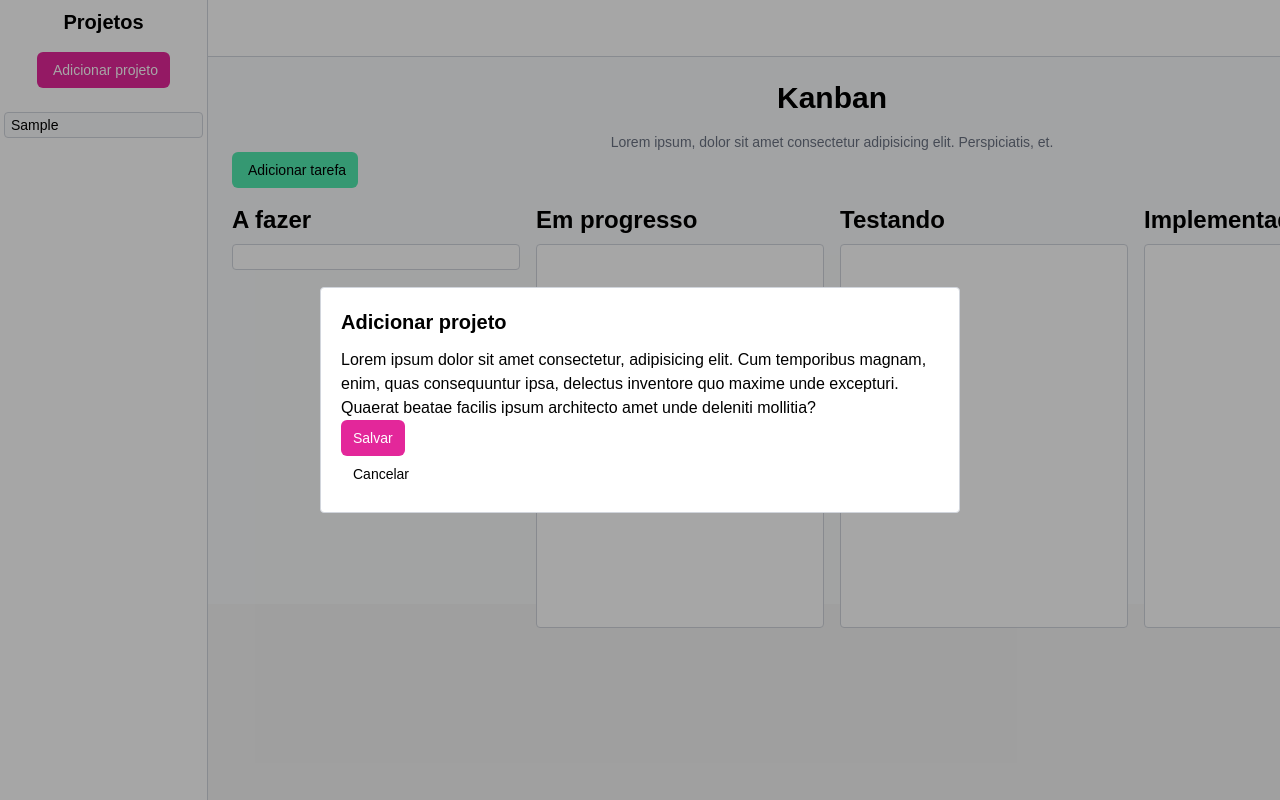
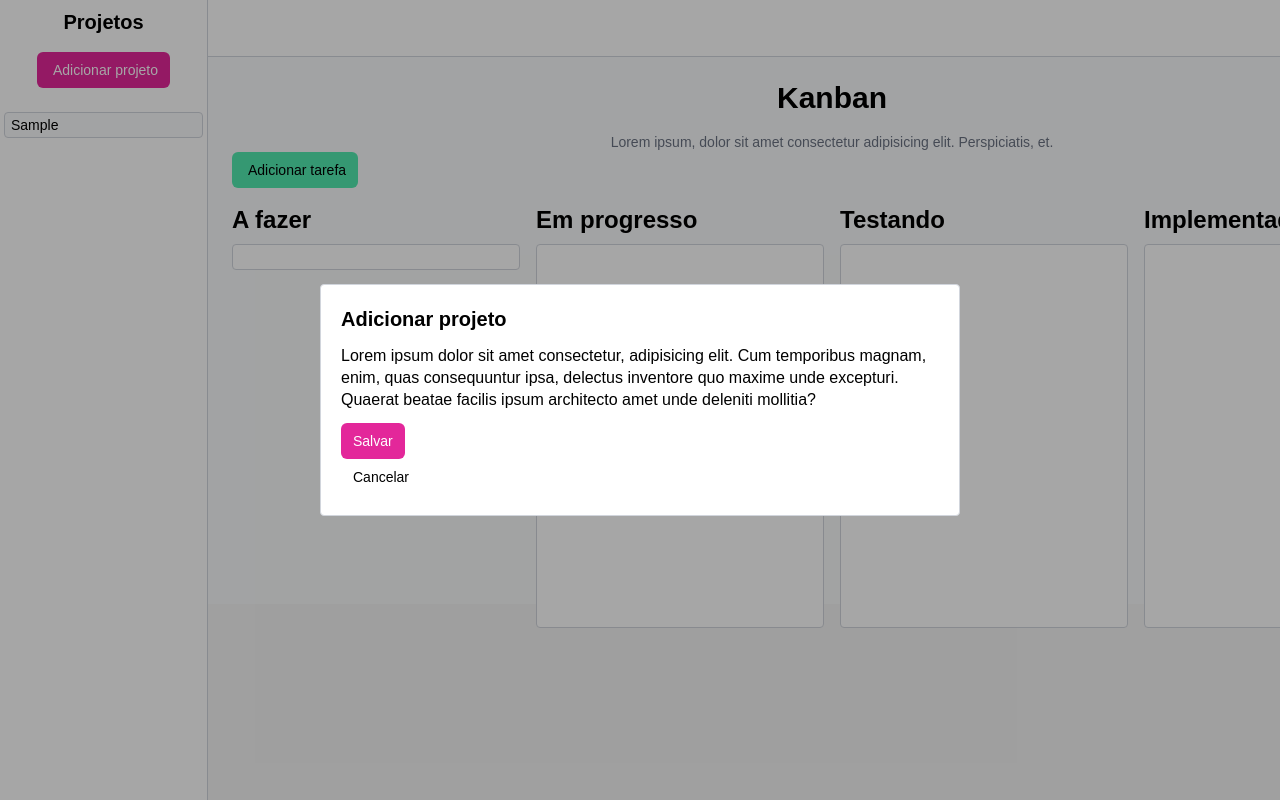
Before and after one commit to marcelosarinho/kanban, a React (Vite) app in the folder frontend/: page / in a window 1280 px wide. Both pictures are taken after typing "Sample" into the empty fields and a click on the button "Adicionar projeto". Shown: the top 800 px of the page. Built offline with nearby package versions, Linux system fonts and the light colour scheme; some icons are missing; a web font is replaced by a local one.

Commit message:
style: modal body

```diff
--- a/frontend/src/components/ModalBody.tsx
+++ b/frontend/src/components/ModalBody.tsx
@@ -4,7 +4,7 @@ export default function ModalBody(props: ComponentProps<'div'>) {
   const { children, ...rest } = props;
 
   return (
-    <div {...rest}>
+    <div className="mb-3 dark:text-gray-300 text-base/snug" {...rest}>
       {children}
     </div>
   )
```
